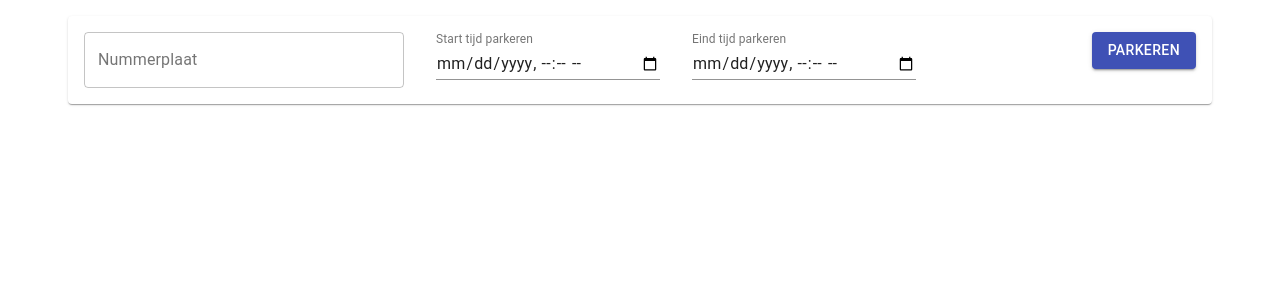
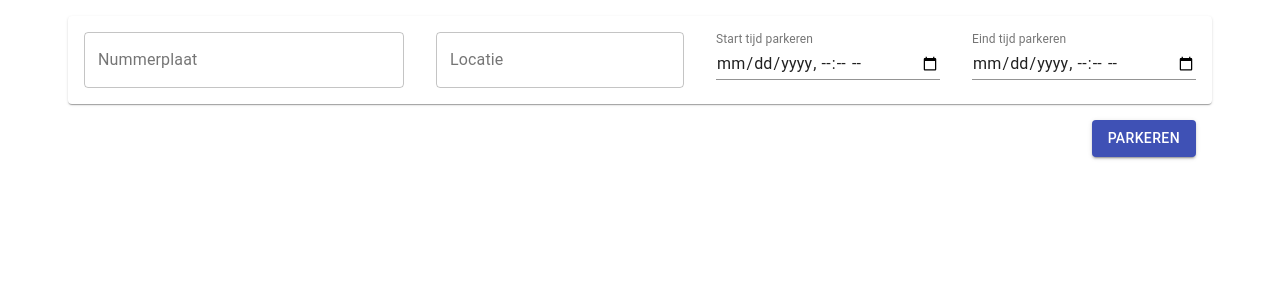
Before and after one commit to SophiaH67/parkeer-website, a React (Create React App) app: page / in a window 1280 px wide. Shown: the top 300 px of the page. Built offline with nearby package versions, Linux system fonts and the light colour scheme.

Commit message:
feat: added location to parkingslots

```diff
--- a/src/components/parkingSlotAddField.tsx
+++ b/src/components/parkingSlotAddField.tsx
@@ -6,6 +6,7 @@ import { parkingslot } from '../interfaces';
 
 function ParkingSlotAddField() {
   const [licenseplate, setLicenseplate] = useState("");
+  const [location, setLocation] = useState("");
   const [startTime, setStartTime] = useState("");
   const [endTime, setEndTime] = useState("");
   return (
@@ -24,6 +25,13 @@ function ParkingSlotAddField() {
             style={{margin: "1rem", width: "20rem"}}
             value={licenseplate}
             onChange={(event) => { setLicenseplate(event.target.value) }}
+          />
+          <TextField
+            label="Locatie"
+            variant="outlined"
+            style={{margin: "1rem", maxWidth: "20rem"}}
+            value={location}
+            onChange={(event) => { setLocation(event.target.value) }}
           />
           <TextField
             id="startTime"
@@ -52,6 +60,7 @@ function ParkingSlotAddField() {
               startTime: new Date(startTime).getTime(),
               endTime: new Date(endTime).getTime(),
               licensePlate: licenseplate,
+              location: location,
               id: Math.round(Math.random() * 100000)
             };
             addParkingSlot(parkingSlot);
--- a/src/components/parkingslot.tsx
+++ b/src/components/parkingslot.tsx
@@ -50,6 +50,7 @@ function Parkingslot(props: parkingslot) {
       >
         <Grid item xs={6}>
           <Typography variant="subtitle1">{startTime.format("dddd DD HH:mm")}-{endTime.format("HH:mm")}</Typography>
+          <Typography variant="subtitle2">{props.location}</Typography>
           <Typography variant="subtitle2">{props.licensePlate}</Typography>
         </Grid>
         <Grid item xs={6}>
--- a/src/components/parkingslots.tsx
+++ b/src/components/parkingslots.tsx
@@ -15,7 +15,7 @@ function Parkingslots() {
       justify="center"
       style={{ width: "100%" }}
     >
-      {parkingSlots.map( (parkingSlot, i) => <Parkingslot key={parkingSlot.id} id={parkingSlot.id} startTime={parkingSlot.startTime} endTime={parkingSlot.endTime} licensePlate={parkingSlot.licensePlate} />)}
+      {parkingSlots.map( (parkingSlot, i) => <Parkingslot key={parkingSlot.id} location={parkingSlot.location} id={parkingSlot.id} startTime={parkingSlot.startTime} endTime={parkingSlot.endTime} licensePlate={parkingSlot.licensePlate} />)}
     </Grid>
   );
 }
--- a/src/interfaces.tsx
+++ b/src/interfaces.tsx
@@ -4,5 +4,6 @@ export interface parkingslot {
     startTime: number
     endTime: number
     licensePlate: string
+    location: string
     id: number
 }
```
